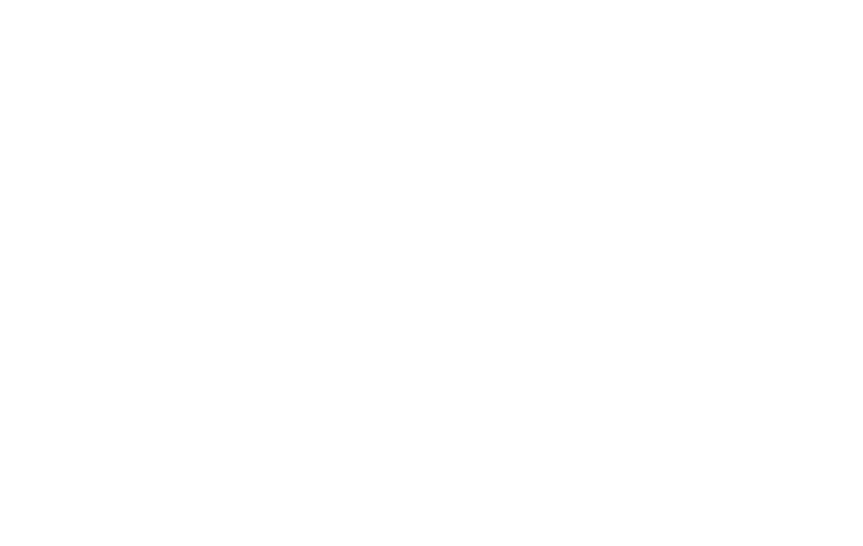
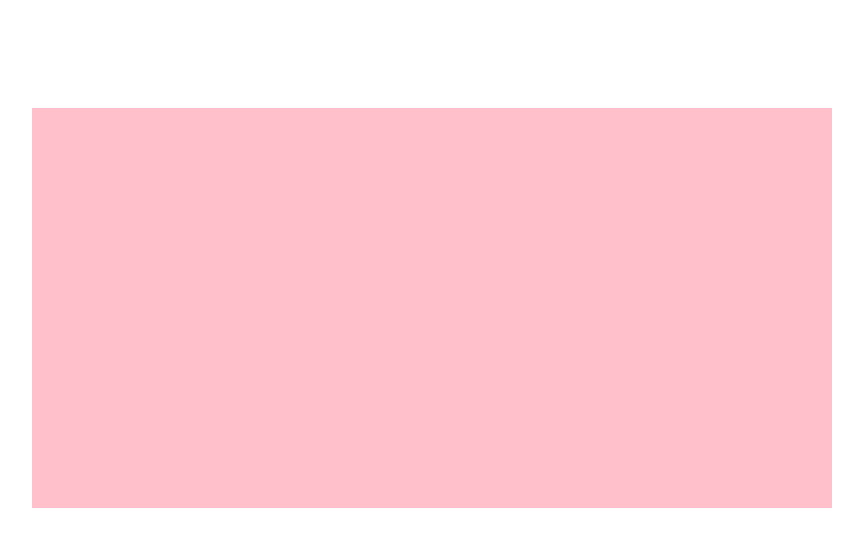
Before and after one commit to bibia19004/jogo2d3d, a plain HTML site: page index.html in a window 1280 px wide. Shown: the whole page, without its empty margins (208-1071 px from the left). Drawn offline with Linux system fonts and the light colour scheme.

Commit message:
adicionando inicio

```diff
--- a/index.html
+++ b/index.html
@@ -3,9 +3,21 @@
 <head>
     <meta charset="UTF-8">
     <meta name="viewport" content="width=device-width, initial-scale=1.0">
-    <title>Document</title>
+    <title>Jogo 2D</title>
+    <style>
+        body{
+            display: flex;
+            align-items: center;
+            justify-content: center;
+        }
+        canvas{
+            margin-top: 100px;
+            background-color: pink;
+        }
+    </style>
 </head>
 <body>
-
+<canvas id="jogo2D" width=" 800" height="400"></canvas>
+<script src="jogo.js"></script>
 </body>
 </html>
```
